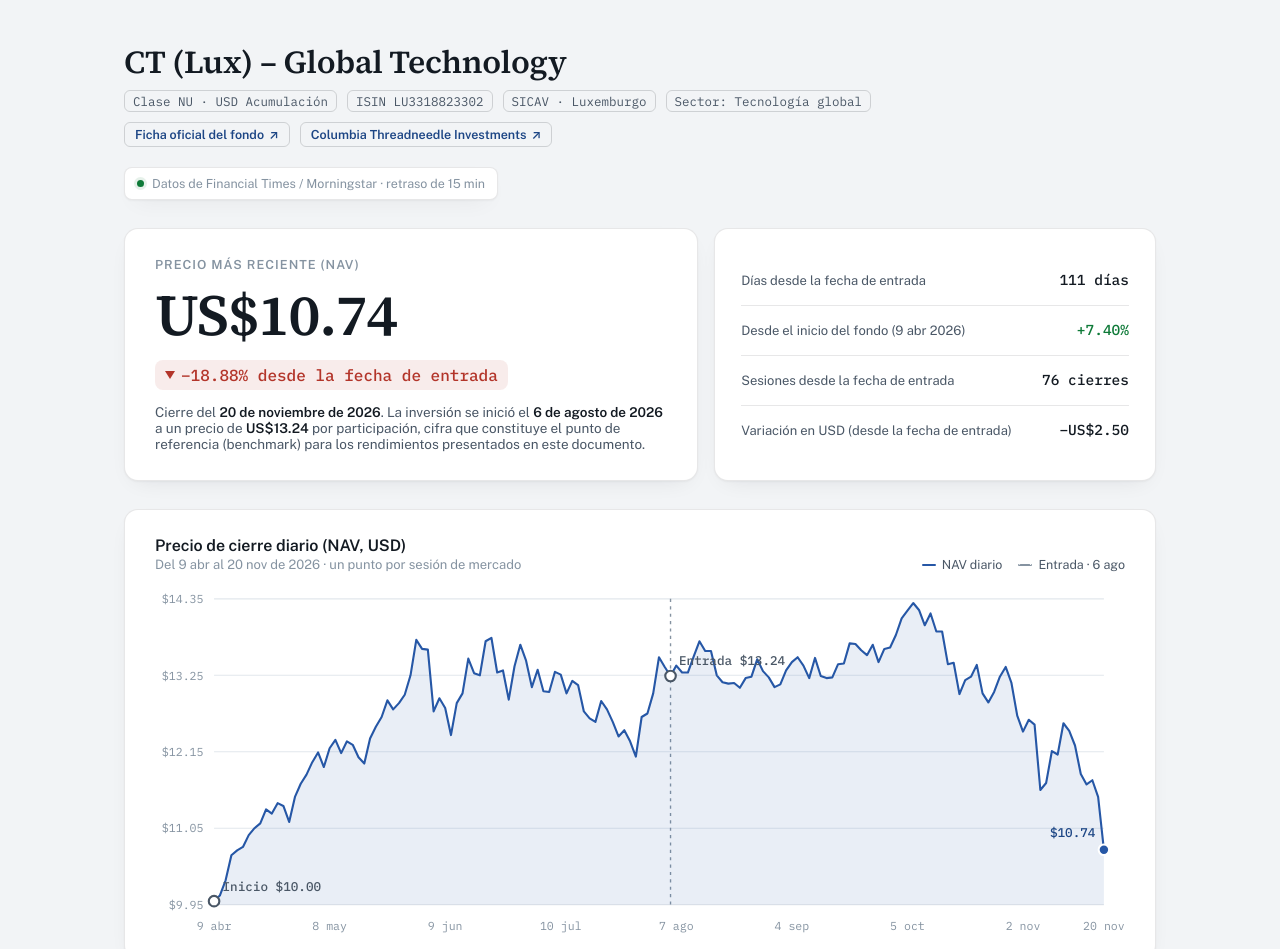
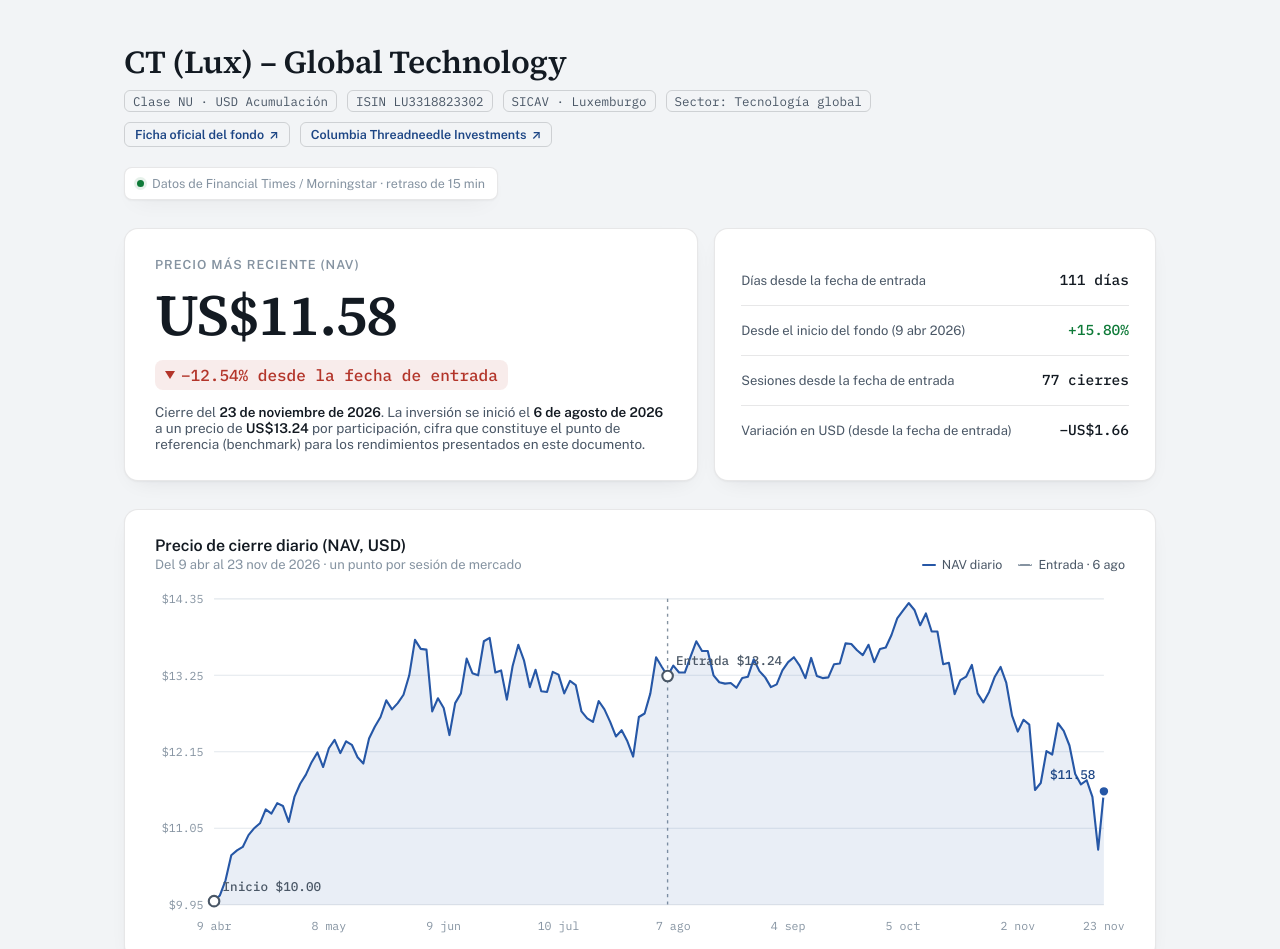
Before and after one commit to evolveam/CT-Global-Technology, a plain HTML site: page index.html in a window 1280 px wide. Shown: the top 949 px of the page. Drawn offline with nearby package versions, Linux system fonts and the light colour scheme.

Commit message:
Actualizacion automatica de NAV

```diff
--- a/index.html
+++ b/index.html
@@ -559,7 +559,8 @@
     {d:"2026-11-17", p:11.68},
     {d:"2026-11-18", p:11.74},
     {d:"2026-11-19", p:11.50},
-    {d:"2026-11-20", p:10.74}
+    {d:"2026-11-20", p:10.74},
+    {d:"2026-11-23", p:11.58}
   ];
 
   function parseLocal(iso){
```
